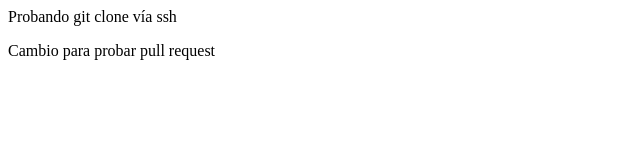
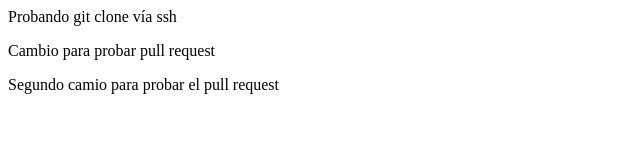
Before and after one commit to ieigular/uax-devops-02, a plain HTML site: page index.html in a window 1280 px wide. Shown: the whole page, without its empty margins (0-640 px from the left). Drawn offline with Linux system fonts and the light colour scheme.

Commit message:
Update index.html
Modificación final

```diff
--- a/index.html
+++ b/index.html
@@ -5,5 +5,6 @@
     <body>
         <p>Probando git clone vía ssh</p>
         <p> Cambio para probar pull request </p>
+        <p> Segundo camio para probar el pull request </p>
     </body>
 </html>
```
